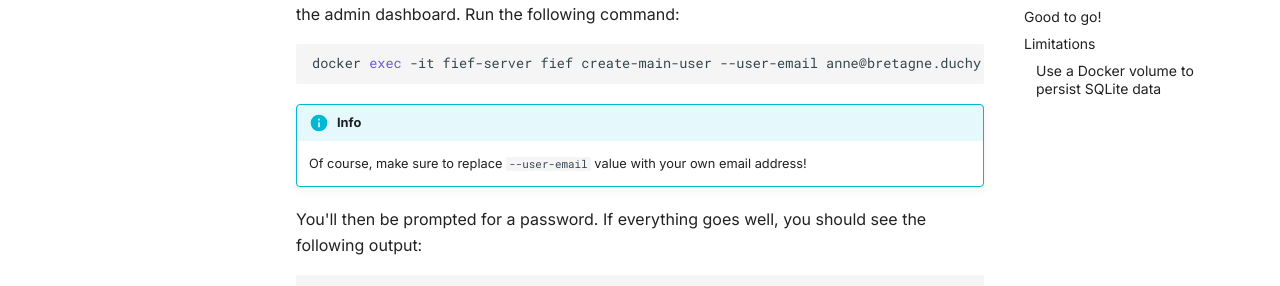
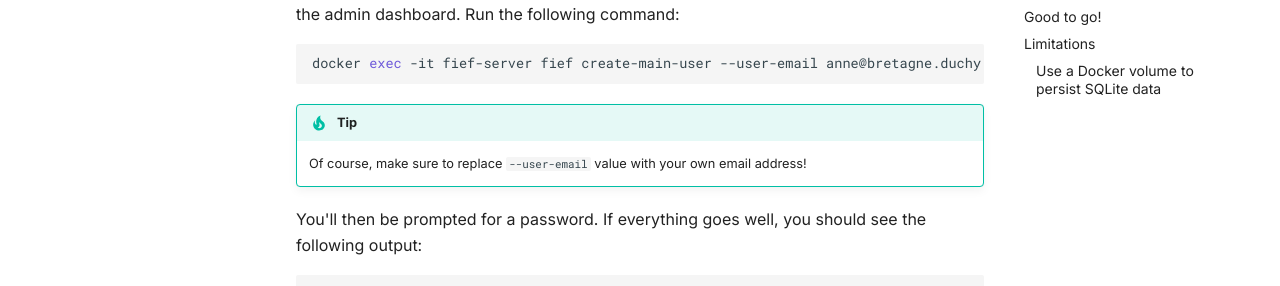
Before and after one commit to fief-dev/docs, an MkDocs documentation site: the page built from docs/self-hosting/quickstart.md, in a window 1280 px wide and 1400 px high, scrolled down 1087 px. Shown: the part 145-431 px from the top of the window. Built offline with MkDocs 1.6.1 and Material for MkDocs 9.7.7, drawn with Linux system fonts in a browser that asks for light colours.

Commit message:
Tweak buttons and callouts

````diff
--- a/docs/self-hosting/quickstart.md
+++ b/docs/self-hosting/quickstart.md
@@ -54,7 +54,7 @@
 docker exec -it fief-server fief create-main-user --user-email anne@bretagne.duchy
 ```
 
-!!! info
+!!! tip
     Of course, make sure to replace `--user-email` value with your own email address!
 
 You'll then be prompted for a password. If everything goes well, you should see the following output:
@@ -75,7 +75,7 @@
 
 Congratulations! Your Fief server instance is up-and-running 🎉 You can now try Fief features and start to integrate authentication in your app.
 
-!!! info
+!!! tip
     For production deployment, we strongly recommend you to read the next sections.
 
 ## Limitations
@@ -85,6 +85,7 @@
 The best way is of course to configure a proper PostgreSQL or MySQL database for your Fief server, as described in the dedicated section.
 
 [Setup database](setup-database.md){ .md-button }
+{: .buttons }
 
 ### Use a Docker volume to persist SQLite data
 
@@ -111,5 +112,5 @@
   ghcr.io/fief-dev/fief:latest
 ```
 
-!!! info
+!!! warning
     If you created your container with the instructions in the previous section, you'll need to recreate one from scratch to bind the volume.
````
Also changed, not shown: docs/integrate/python/fastapi.md (+2 -2 lines), docs/integrate/python/index.md (+1 -1 lines), docs/partials/environment-variables-callout.md (+1 -1 lines), docs/self-hosting/environment-variables.md (+2 -0 lines).
